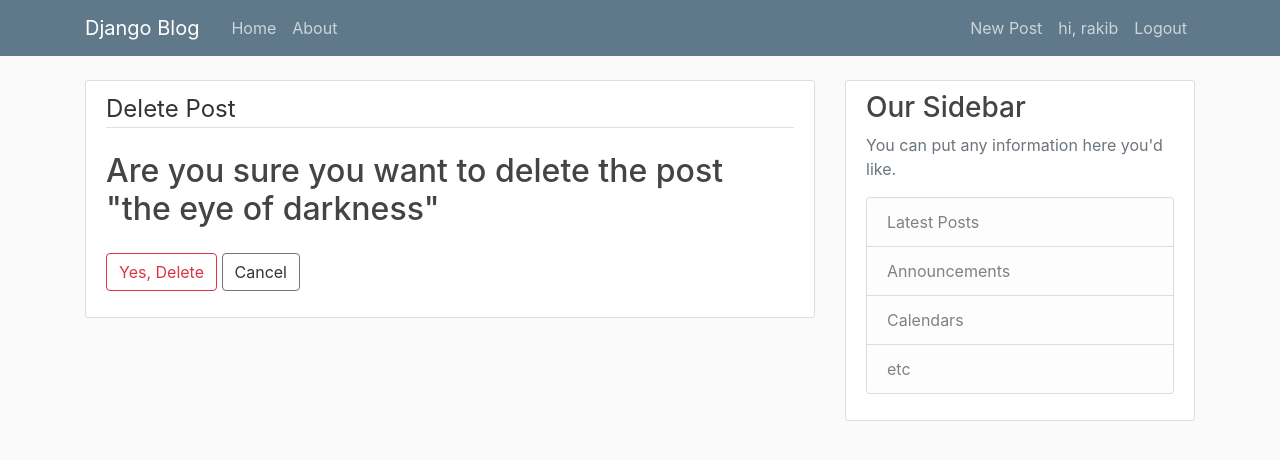
After one commit to rikitoaf/djangoApp, a Django app: page /post/1/delete/ in a window 1280 px wide. The commit adds this page. Shown: the top 460 px of the page. Run offline with Django 3.2, Linux system fonts and the light colour scheme; a user stored in the database is signed in; data comes from the database, SQL or seed files in the repository; both versions use the stored data as it was after the commit; some libraries are stand-ins or nearby versions.

Commit message:
update and delete addded

```diff
--- a/blog/models.py
+++ b/blog/models.py
@@ -1,6 +1,7 @@
 from django.db import models
 from django.utils import timezone
 from django.contrib.auth.models import User
+from django.urls import reverse
 
 # Create your models here.
 
@@ -12,3 +13,6 @@ class Post (models.Model):
 
     def __str__(self):
         return self.title
+
+    def get_absolute_url(self):
+        return reverse("post-detail", kwargs={"pk": self.pk})
--- a/blog/templates/blog/base.html
+++ b/blog/templates/blog/base.html
@@ -34,6 +34,7 @@
             <!-- Navbar Right Side -->
             <div class="navbar-nav">
               {% if user.is_authenticated %}
+              <a class="nav-item nav-link" href="{% url 'post-create'%}">New Post</a>
               <a class="nav-item nav-link" href="{% url 'profile'%}">hi, {{user.username}}</a>
               <a class="nav-item nav-link" href="{% url 'logout'%}"> Logout</a>
               {% else %}
--- a/blog/templates/blog/home.html
+++ b/blog/templates/blog/home.html
@@ -4,12 +4,13 @@
 {% block content %}
     {% for post in posts %}
     <article class="media content-section">
+      <img class = "rounded-circle"src="{{post.author.profile.image.url }}" alt="">
         <div class="media-body">
           <div class="article-metadata">
             <a class="mr-2" href="#">{{ post.author }}</a>
             <small class="text-muted">{{ post.date_posted }}</small>
           </div>
-          <h2><a class="article-title" href="#">{{ post.title }}</a></h2>
+          <h2><a class="article-title" href="{% url 'post-detail' post.id %}">{{ post.title }}</a></h2>
           <p class="article-content">{{ post.content }}</p>
         </div>
       </article>
--- /dev/null
+++ b/blog/templates/blog/post_confirm_delete.html
@@ -0,0 +1,19 @@
+{% extends "blog/base.html" %}
+
+{% block content %}
+
+<div class="content-section">
+    <form action="" method="POST">
+        {% csrf_token %}
+        <fieldset class = "form-group">
+            <legend class = "border-bottom mb-4">Delete Post</legend>
+            <h2>Are you sure you want to delete the post "{{ object.title }}"</h2>
+        </fieldset>
+
+        <div class="form-group">
+            <button class = "btn btn-outline-danger" type = "submit">Yes, Delete</button>
+            <a class = "btn btn-outline-secondary" type = "{% url 'post-detail' object.id %}">Cancel</a>
+        </div>
+    </form>
+</div>
+{% endblock content %}
--- a/blog/urls.py
+++ b/blog/urls.py
@@ -1,8 +1,14 @@
 from django.urls import path
+from .views import PostListView,PostDetailView,PostCreateView , PostUpdateView , PostDeleteView
 from . import views
 
 urlpatterns = [
-    path('',views.home, name = 'blog-home'),
+
+    path('',views.PostListView.as_view(), name = 'blog-home'),
+    path('post/new/',views.PostCreateView.as_view(), name = 'post-create'),
+    path('post/<int:pk>/',views.PostDetailView.as_view(), name = 'post-detail'),
+    path('post/<int:pk>/update/',views.PostUpdateView.as_view(), name = 'post-update'),
+     path('post/<int:pk>/delete/',views.PostDeleteView.as_view(), name = 'post-delete'),
     path('about/',views.about, name = 'blog-about'),
 
 ]
--- a/blog/views.py
+++ b/blog/views.py
@@ -1,5 +1,12 @@
 from django.shortcuts import render
 from django.http import HttpResponse
+from django.contrib.auth.mixins import (LoginRequiredMixin,
+                                       UserPassesTestMixin )
+from django.views.generic import (ListView,
+                                  DetailView,
+                                  CreateView,
+                                  UpdateView,
+                                  DeleteView)
 from .models import Post
 
 
@@ -15,6 +22,53 @@ def home (request):
     }
     return render (request,'blog/home.html',context)
 
+class PostListView(ListView):
+    model = Post
+    template_name = 'blog/home.html'
+    context_object_name = 'posts'
+    ordering = ['-date_posted']
+
+class PostDetailView(DetailView):
+    model = Post
+
+class PostCreateView(LoginRequiredMixin,CreateView):
+    model = Post
+    fields = ['title','content']
+
+    def form_valid(self, form):
+        form.instance.author = self.request.user
+        return super ().form_valid(form)
+
+class PostUpdateView(LoginRequiredMixin , UserPassesTestMixin, UpdateView):
+    model = Post
+    fields = ['title','content']
+
+    def form_valid(self, form):
+        form.instance.author = self.request.user
+        return super ().form_valid(form)
+
+    def test_func(self):
+        post = self.get_object()
+        if self.request.user == post.author:
+            return True
+        return False
+
+
+class PostDeleteView(LoginRequiredMixin , UserPassesTestMixin, DeleteView):
+    model = Post
+    success_url = '/'
+
+    def test_func(self):
+        post = self.get_object()
+        if self.request.user == post.author:
+            return True
+        return False
+
+
+
+
+
+
 
 def about (request):
     return render (request,'blog/about.html')
--- a/users/views.py
+++ b/users/views.py
@@ -25,7 +25,7 @@ def register (request):
 def profile (request):
     if request.method == 'POST':
         u_form = UserUpdateForm(request.POST,instance= request.user)
-        p_form = ProfileUpdateForm(request.POST, request.Files , instance= request.user.profile)
+        p_form = ProfileUpdateForm(request.POST,request.FILES,instance=request.user.profile)
 
         if u_form.is_valid() and p_form.is_valid():
             u_form.save()
```
Also changed, not shown: blog/templates/blog/post_detail.html (added, +26 -0 lines), blog/templates/blog/post_form.html (added, +19 -0 lines), users/models.py (+10 -0 lines), db.sqlite3, media/profile_pics/16114318_1957066221182809_7916936401867368108_n.jpg (added), media/profile_pics/26383901_718942184970297_2046153420888342528_n_xJtrl7m.jpg (added), media/profile_pics/70513661_1631435060324445_2491134658641657856_o.jpg (added), media/profile_pics/70513661_1631435060324445_2491134658641657856_o_QSRRJX9.jpg (added), media/profile_pics/75266249_1678301978971086_377985541846597632_o_7IcSFvq.jpg (added), media/profile_pics/default_uqEvRBW.jpg (added).
